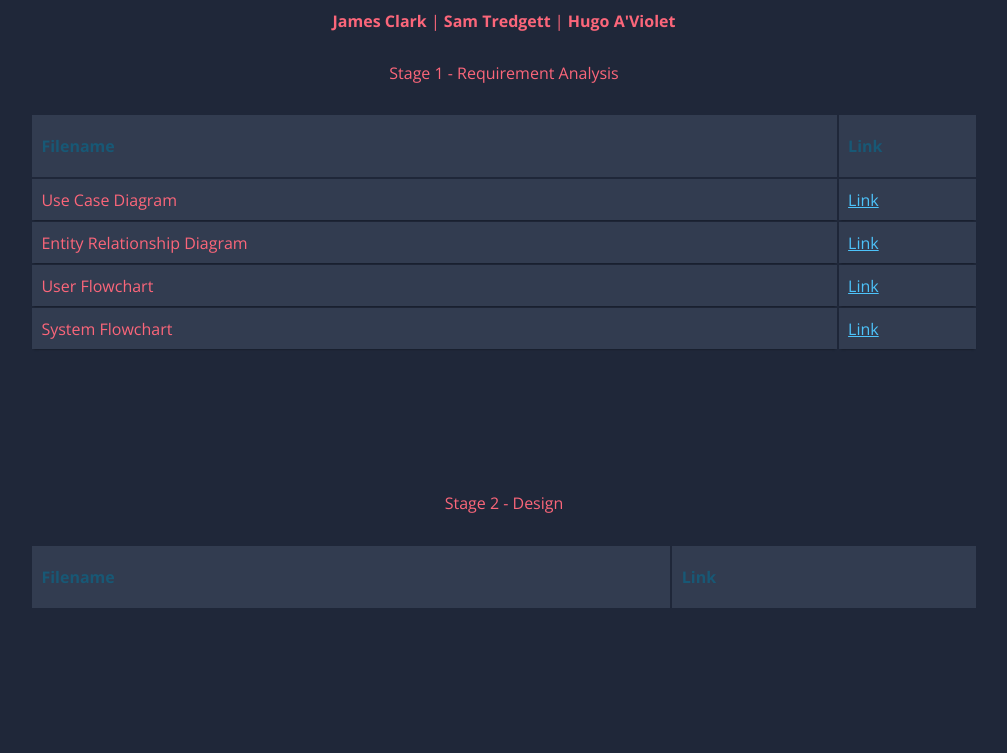
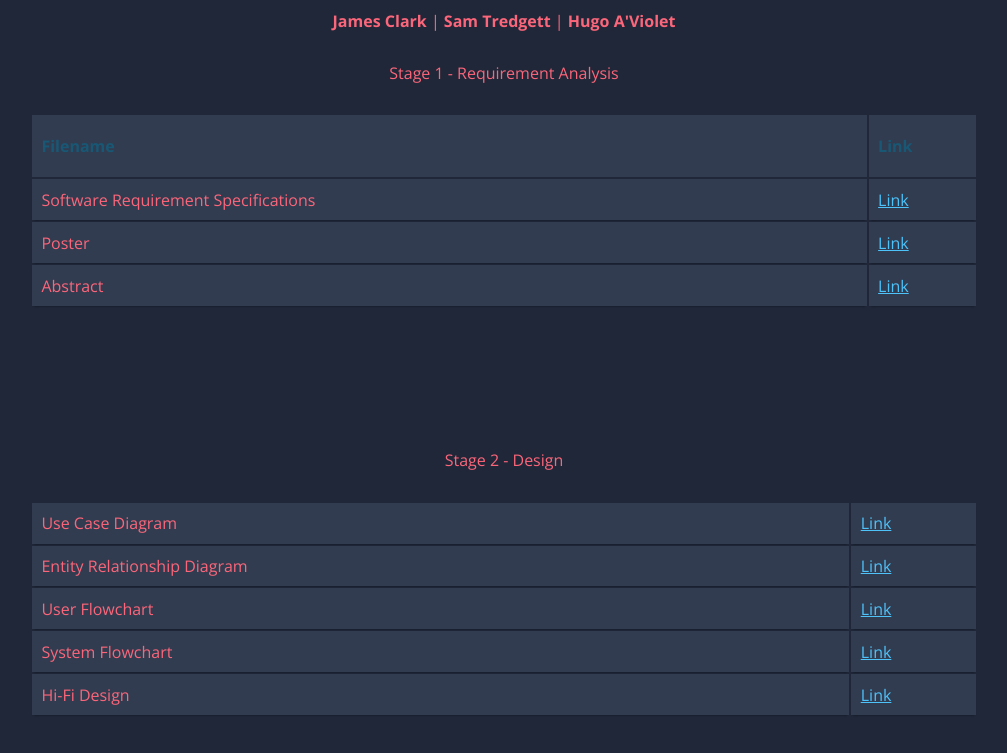
Before and after one commit to eyespied/F.R.A.M.E, a plain HTML site: page index.html in a window 1280 px wide. Shown: the part 119-872 px from the top of the page, without its empty margins (136-1143 px from the left). Drawn offline with nearby package versions, Linux system fonts and the light colour scheme.

Commit message:
Updated Website Index

```diff
--- a/index.html
+++ b/index.html
@@ -25,7 +25,24 @@
     		</tr>
     	</thead>
     	<tbody>
-    		<tr>
+        <tr>
+          <td>Software Requirement Specifications</td>
+          <td><a href="documentation\software_requirement_specification.doc">Link</a></td>
+        </tr>
+        <tr>
+          <td>Poster</td>
+          <td><a href="design\F.R.A.M.E_Final.pdf">Link</a></td>
+        </tr>
+        <tr>
+          <td>Abstract</td>
+          <td><a href="documentation\Project Abstract.doc">Link</a></td>
+        </tr>
+    	</tbody>
+    </table>
+    <table class="container">
+      <thead>
+        <h2>Stage 2 - Design</h2>
+        <tr>
     			<td>Use Case Diagram</td>
     			<td><a href="design\Use_Case_Diagram.png">Link</a></td>
     		</tr>
@@ -41,14 +58,9 @@
           <td>System Flowchart</td>
           <td><a href="design\Prototype Camera Flowchart.pdf">Link</a></td>
         </tr>
-    	</tbody>
-    </table>
-    <table class="container">
-      <thead>
-        <h2>Stage 2 - Design</h2>
         <tr>
-          <th><h1>Filename</h1></th>
-          <th><h1>Link</h1></th>
+          <td>Hi-Fi Design</td>
+          <td><a href="design\Hi-fi Interface.png">Link</a></td>
         </tr>
       </thead>
       <tbody>
```
Also changed, not shown: 4 other files.
